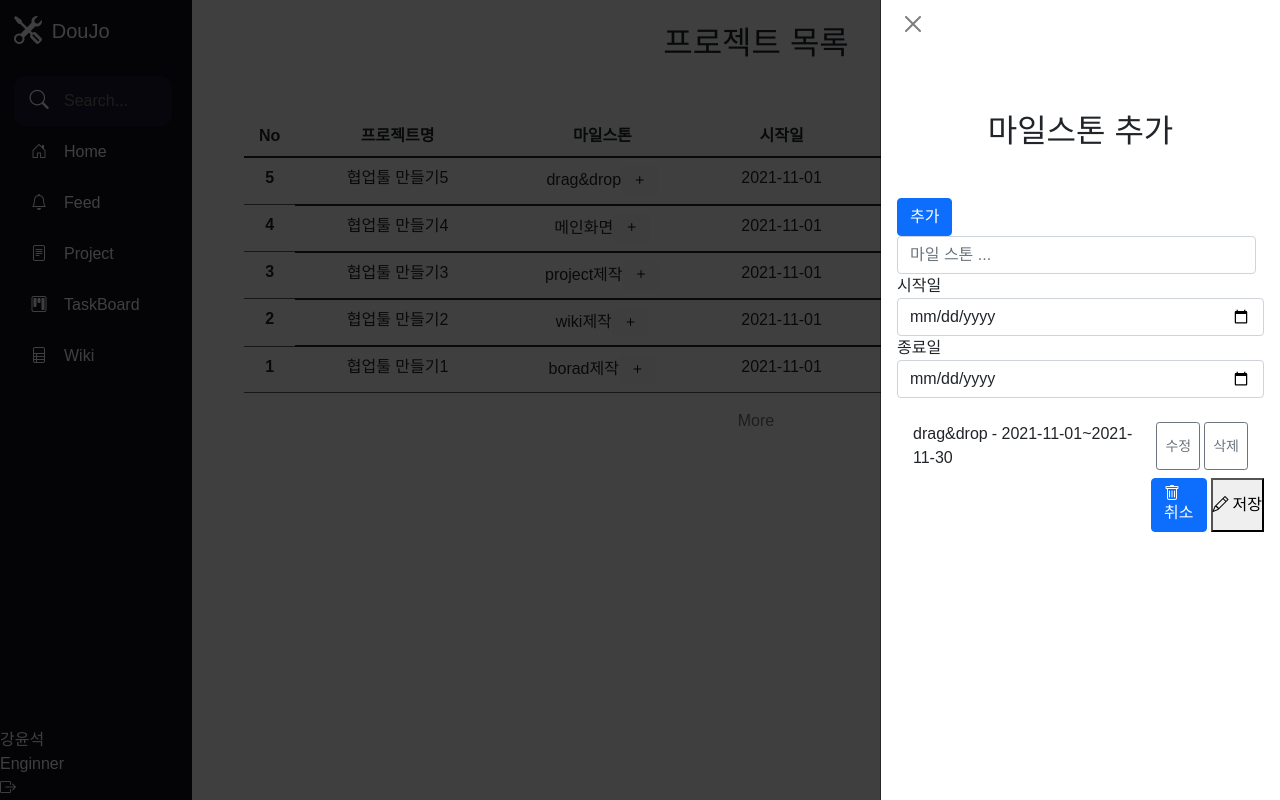
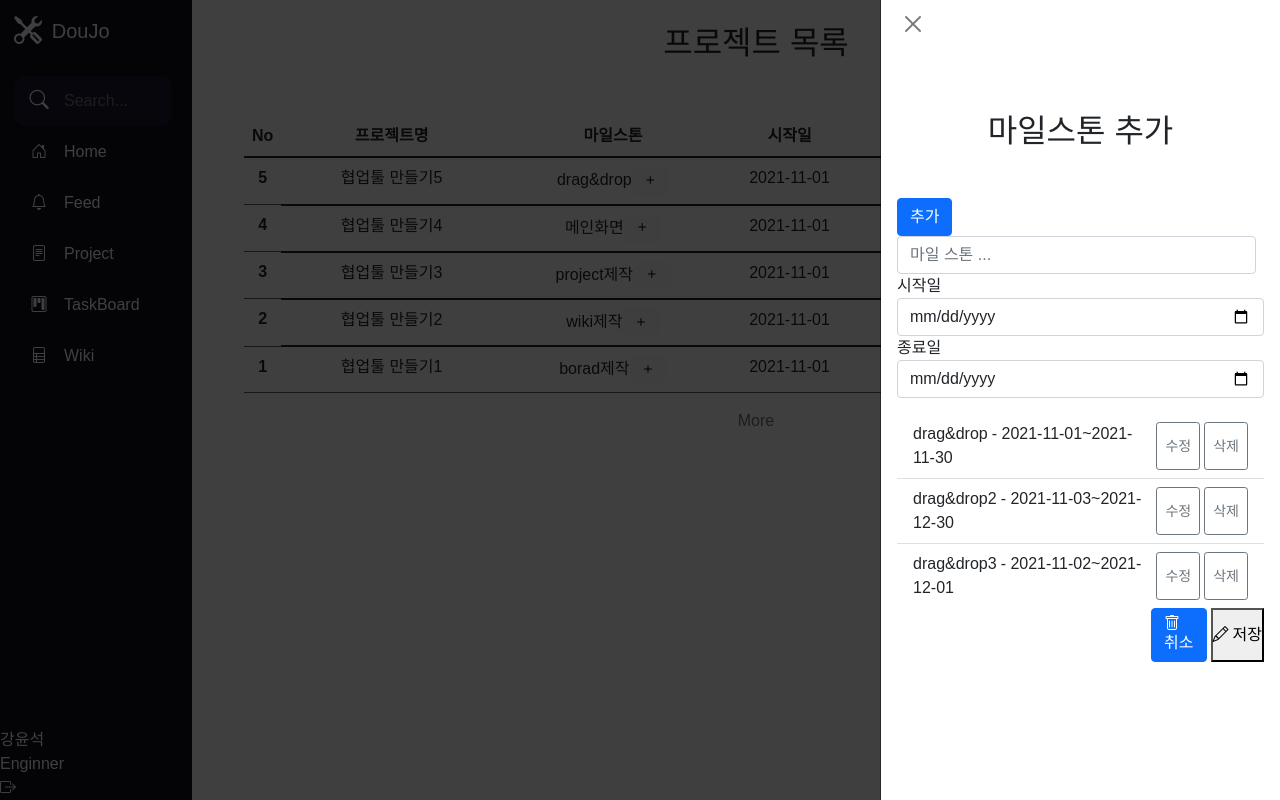
Before and after one commit to xxrlfurxx/DouJo, a Next.js app: page /project in a window 1280 px wide. Both pictures are taken after a click on the button 639 px from the left and 180 px from the top of the page. Built offline with nearby package versions, Linux system fonts and the light colour scheme; a web font is replaced by a local one.

Commit message:
2021-11-17

```diff
--- a/components/MilestoneCreateOffCanvas.tsx
+++ b/components/MilestoneCreateOffCanvas.tsx
@@ -4,11 +4,11 @@ import { AppDispatch, RootState } from "../provider";
 import { MutableRefObject, useEffect, useRef, useState } from "react";
 import project, {
   addMilestone,
+  initialCompleted,
   MilestonItem,
   modifyMilestone,
   removeMilestone,
 } from "../provider/modules/project";
-import produce from "immer";
 import { ProjectItem } from "../provider/modules/project";
 import { useRouter } from "next/router";
 import MilestoenEdit from "../pages/project/milestone/edit/[id]";
@@ -35,12 +35,14 @@ function MilestoneCreateOffCanvas({
   const projectItem = useSelector((state: RootState) =>
     state.project.data.find((item) => item.id === selectedId)
   );
+  console.log("-selectedId-");
+  console.log(selectedId);
+
   const milestoneList = projectItem?.milestone;
+  console.log("--milestoneList--");
+  console.log(milestoneList);
 
   const milestoneItem = projectItem?.milestone.find((item) => item.id);
-
-
-
 
   // const [milestoneList, setMilestoneList] = useState<MilestonItem[]>([]);
 
@@ -51,13 +53,16 @@ function MilestoneCreateOffCanvas({
   const enddate = useRef() as MutableRefObject<HTMLInputElement>;
 
   useEffect(() => {
-    isModifyCompleted && router.push("/project");
+    isModifyCompleted && dispatch(initialCompleted());
   }, [isModifyCompleted, router]);
 
   const add = () => {
     if (milestoneList) {
       const milestone: MilestonItem = {
-        id: milestoneList.length > 0 ? milestoneList[0].id + 1 : 1,
+        id:
+          milestoneList.length > 0
+            ? milestoneList[milestoneList.length - 1].id + 1
+            : 1,
         name: milestoneRef.current.value,
         startdate: startdate.current.value,
         enddate: enddate.current.value,
@@ -65,6 +70,7 @@ function MilestoneCreateOffCanvas({
       };
 
       dispatch(addMilestone(milestone));
+      console.log(milestone.id);
     }
 
     // setMilestoneList(
@@ -78,9 +84,13 @@ function MilestoneCreateOffCanvas({
   };
 
   const del = (removedmilestoneId: number, removedprojectId: number) => {
-    dispatch(removeMilestone({ milestoneId: removedmilestoneId, projectId: removedprojectId }));
+    dispatch(
+      removeMilestone({
+        milestoneId: removedmilestoneId,
+        projectId: removedprojectId,
+      })
+    );
   };
-
 
   const handleSaveClick = () => {
     if (milestoneItem) {
@@ -131,8 +141,8 @@ function MilestoneCreateOffCanvas({
                 className="form-control"
                 type="date"
                 ref={startdate}
-              // min={item.startdate}
-              // max={item.enddate}
+                // min={item.startdate}
+                // max={item.enddate}
               />
 
               <div>종료일</div>
@@ -140,8 +150,8 @@ function MilestoneCreateOffCanvas({
                 className="form-control"
                 type="date"
                 ref={enddate}
-              // min={item.stardate}
-              // max={item.enddate}
+                // min={item.stardate}
+                // max={item.enddate}
               />
             </div>
             <ul
@@ -151,7 +161,7 @@ function MilestoneCreateOffCanvas({
             >
               {/* 데이터와 UI요소 바인딩 */}
               {milestoneList &&
-                milestoneList.map((item, index) => (
+                milestoneList.map((item) => (
                   <li className="list-group-item d-flex" key={item.id}>
                     <div className="w-100">
                       <span className="me-1">{item.name}</span>
@@ -164,23 +174,21 @@ function MilestoneCreateOffCanvas({
                     <button
                       className="btn btn-outline-secondary btn-sm ms-2 me-1 text-nowrap"
                       onClick={() => {
-                        router.push(`/project/milestone/edit/${milestoneList}`);
+                        router.push(`/project/milestone/edit/${selectedId}-${item.id}`);
                       }}
                     >
                       수정
                     </button>
-
-
                     <button
                       className="btn btn-outline-secondary btn-sm text-nowrap"
                       onClick={() => {
                         del(item.id, item.projectId);
+                        // dispatch(removeMilestone(item.milestoneId));
+
                       }}
                     >
                       삭제
                     </button>
-
-
                   </li>
                 ))}
             </ul>
@@ -214,6 +222,7 @@ function MilestoneCreateOffCanvas({
                   onClick={() => {
                     handleSaveClick();
                     onHide();
+                    console.log("--save--");
                   }}
                 >
                   <i className="bi bi-pencil me-1" />
--- a/components/ProjectDetailOffCanvas.tsx
+++ b/components/ProjectDetailOffCanvas.tsx
@@ -22,8 +22,6 @@ function ProjectDeatilOffCanvas({
   const projectItem = useSelector((state: RootState) =>
     state.project.data.find((item) => item.id === selectedId)
   );
-
-  const milestoneenddate = projectItem?.milestone.findIndex((item) => item.enddate)
 
   return (
     <>
@@ -60,8 +58,10 @@ function ProjectDeatilOffCanvas({
                 </tr>
                 <tr>
                   <th>마일스톤</th>
-                  <td>{projectItem?.milestone[0]?.name} / {projectItem?.milestone[0]?.enddate}
-                  {/*이부분에서 마일스톤 여러개 표시할수 있게 하고 enddate표시 할수있게함*/}
+                  <td>
+                    {projectItem?.milestone[0]?.name} /
+                    {projectItem?.milestone[0]?.enddate}
+                    {/*이부분에서 마일스톤 여러개 표시할수 있게 하고 enddate표시 할수있게함*/}
                   </td>
                 </tr>
                 <tr>
@@ -81,7 +81,7 @@ function ProjectDeatilOffCanvas({
                 >
                   <i className="bi bi-grid-3x3-gap me-1"></i>
                   목록
-                </button> */}
+                // </button> */}
               </div>
               <div
                 style={{ width: "50%" }}
--- a/pages/project/edit/[id].tsx
+++ b/pages/project/edit/[id].tsx
@@ -12,6 +12,7 @@ const ProjectEdit = () => {
   const projectItem = useSelector((state: RootState) =>
     state.project.data.find((item) => item.id === +id)
   );
+
 
   const isModifyCompleted = useSelector(
     (state: RootState) => state.project.isModifyCompleted
@@ -38,7 +39,7 @@ const ProjectEdit = () => {
       item.enddate = enddate.current.value;
       item.manager = manager.current.value;
       item.engineer = engineer.current.value;
-      item.milestone = [];
+      item.milestone = projectItem.milestone;
       item.memo = memo.current.value;
 
       saveItem(item);
--- a/provider/modules/project.ts
+++ b/provider/modules/project.ts
@@ -28,7 +28,6 @@ export interface MilestoneEdit {
   milestoneId: number;
   projectId: number;
 }
-
 
 export interface ProjectPage {
   data: ProjectItem[];
@@ -63,12 +62,27 @@ const initialState: ProjectState = {
       projectname: "협업툴 만들기5",
       milestone: [
         {
-          id: 5,
+          id: 1,
           name: "drag&drop",
           startdate: "2021-11-01",
           enddate: "2021-11-30",
           projectId: 5,
         },
+        {
+          id: 2,
+          name: "drag&drop2",
+          startdate: "2021-11-03",
+          enddate: "2021-12-30",
+          projectId: 5,
+        },
+        {
+          id: 3,
+          name: "drag&drop3",
+          startdate: "2021-11-02",
+          enddate: "2021-12-01",
+          projectId: 5,
+        },
+
       ],
       startdate: "2021-11-01",
       enddate: "2021-11-30",
@@ -81,11 +95,25 @@ const initialState: ProjectState = {
       projectname: "협업툴 만들기4",
       milestone: [
         {
-          id: 4,
+          id: 1,
           projectId: 4,
           name: "메인화면",
           startdate: "2021-11-01",
           enddate: "2021-11-30",
+        },
+        {
+          id: 2,
+          name: "메인화면1",
+          startdate: "2021-11-03",
+          enddate: "2021-12-30",
+          projectId: 4,
+        },
+        {
+          id: 3,
+          name: "메인화면2",
+          startdate: "2021-11-02",
+          enddate: "2021-12-01",
+          projectId: 4,
         },
       ],
       startdate: "2021-11-01",
@@ -99,11 +127,25 @@ const initialState: ProjectState = {
       projectname: "협업툴 만들기3",
       milestone: [
         {
-          id: 3,
+          id: 1,
           projectId: 3,
           name: "project제작",
           startdate: "2021-11-01",
           enddate: "2021-11-30",
+        },
+        {
+          id: 2,
+          name: "project제작1",
+          startdate: "2021-11-03",
+          enddate: "2021-12-30",
+          projectId: 3,
+        },
+        {
+          id: 3,
+          name: "project제작2",
+          startdate: "2021-11-02",
+          enddate: "2021-12-01",
+          projectId: 3,
         },
       ],
       startdate: "2021-11-01",
@@ -117,11 +159,24 @@ const initialState: ProjectState = {
       projectname: "협업툴 만들기2",
       milestone: [
         {
-          id: 2,
+          id: 1,
           projectId: 2,
           name: "wiki제작",
           startdate: "2021-11-01",
           enddate: "2021-11-30",
+        },
+        {
+          id: 2,
+          name: "wiki제작1",
+          startdate: "2021-11-03",
+          enddate: "2021-12-30",
+          projectId: 2,
+        },{
+          id: 3,
+          name: "wiki제작2",
+          startdate: "2021-11-02",
+          enddate: "2021-12-01",
+          projectId: 2,
         },
       ],
       startdate: "2021-11-01",
@@ -141,6 +196,20 @@ const initialState: ProjectState = {
           startdate: "2021-11-01",
           enddate: "2021-11-30",
         },
+        {
+          id: 2,
+          name: "borad제작1",
+          startdate: "2021-11-03",
+          enddate: "2021-12-30",
+          projectId: 1,
+        },
+        {
+          id: 3,
+          name: "borad제작2",
+          startdate: "2021-11-02",
+          enddate: "2021-12-01",
+          projectId: 1,
+        },
       ],
       startdate: "2021-11-01",
       enddate: "2021-11-30",
@@ -155,8 +224,6 @@ const initialState: ProjectState = {
   pageSize: 8,
   totalPages: 0,
 };
-
-
 
 const projectSlice = createSlice({
   name: "project",
@@ -203,7 +270,7 @@ const projectSlice = createSlice({
         projectItem.enddate = modifyItem.enddate;
         projectItem.manager = modifyItem.manager;
         projectItem.engineer = modifyItem.engineer;
-        projectItem.milestone = modifyItem.milestone;
+        // projectItem.milestone = modifyItem.milestone;
         projectItem.memo = modifyItem.memo;
       }
       state.isModifyCompleted = true; // 변경 되었음을 표시
@@ -260,16 +327,24 @@ const projectSlice = createSlice({
       project.milestone.push(milestone);
       state.isAddCompleted = true; // 추가가 되었음으로 표시
     },
+
+    // initialCompleted2: (state) => {
+    //   delete state.isAddCompleted;
+    //   delete state.isRemoveCompleted;
+    //   delete state.isModifyCompleted;
+    // },
+
     removeMilestone: (state, action: PayloadAction<MilestoneEdit>) => {
       const milestoneId = action.payload.milestoneId;
       const projectId = action.payload.projectId;
       // id에 해당하는 아이템의 index를 찾고 그 index로 splice를 한다.
       const findProject = state.data.find((item) => item.id === projectId);
-      const findMilestoneIndex = findProject?.milestone.findIndex((item) => item.id === milestoneId);
+      const findMilestoneIndex = findProject?.milestone.findIndex(
+        (item) => item.id === milestoneId +1
+      );
       if (findMilestoneIndex) {
-        findProject?.milestone.splice(findMilestoneIndex, 1)
+        findProject?.milestone.splice(findMilestoneIndex, 1);
       }
-
 
       state.isRemoveCompleted = true; // 삭제 되었음을 표시
     },
@@ -278,20 +353,22 @@ const projectSlice = createSlice({
       const modifyItem = action.payload;
       // state에 있는 객체
       const projectItem = state.data.find(
-        (item) => item.id == modifyItem.projectId
+        (item) => item.id === modifyItem.projectId
       );
       const milestonItem = projectItem?.milestone.find(
-        (item) => item.id == modifyItem.id
+        (item) => item.id === modifyItem.id
       );
       if (milestonItem) {
-        (milestonItem.name = milestonItem.name),
-          (milestonItem.startdate = modifyItem.startdate),
-          (milestonItem.enddate = modifyItem.enddate);
+        (modifyItem.name = milestonItem.name),
+          (modifyItem.startdate = milestonItem.startdate),
+          (modifyItem.enddate = milestonItem.enddate);
       }
       state.isModifyCompleted = true; // 변경 되었음을 표시
+      console.log("completed")
     },
     initialMilestoneItem: (state, action: PayloadAction<ProjectItem>) => {
       const milestone = action.payload;
+
       // 백엔드에서 받아온 데이터
       state.data = [{ ...milestone }];
     },
```
Also changed, not shown: components/chart/brundownchart.tsx (added, +10 -0 lines), pages/project/index.tsx (+13 -9 lines), pages/project/milestone/edit/[id].tsx (+12 -5 lines).
